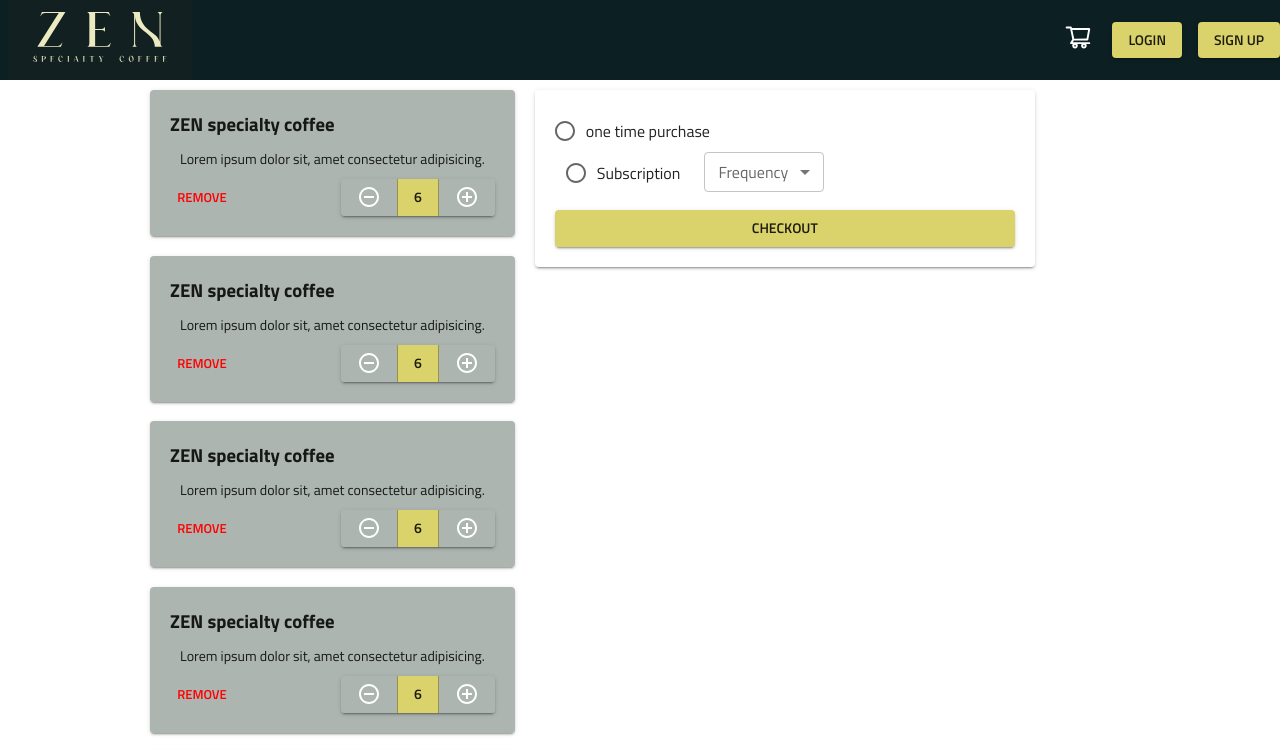
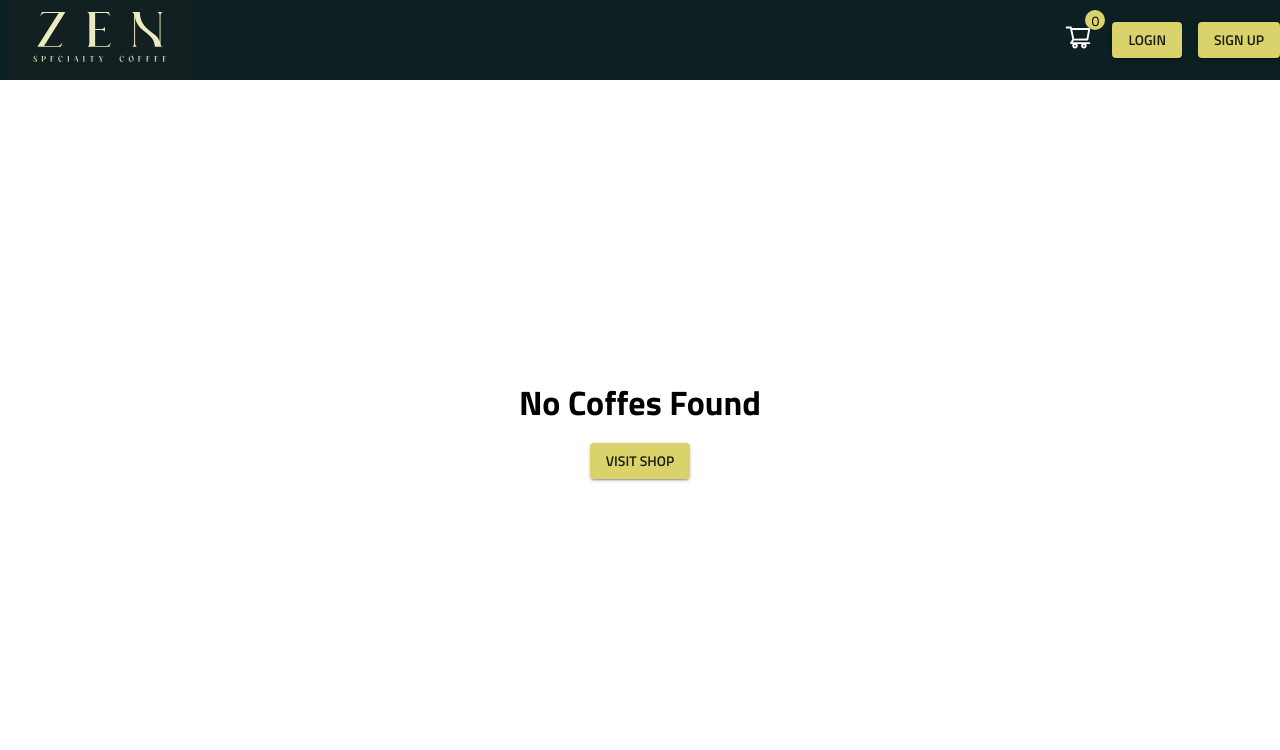
Before and after one commit to md-alif10000/zen_coffee, a React (Create React App) app: page /cart in a window 1280 px wide. Shown: the top 750 px of the page. Built offline with nearby package versions, Linux system fonts and the light colour scheme.

Commit message:
added add to cart

```diff
--- a/public/index.html
+++ b/public/index.html
@@ -24,7 +24,7 @@
       work correctly both with client-side routing and a non-root public URL.
       Learn how to configure a non-root public URL by running `npm run build`.
     -->
-    <title>React App</title>
+    <title>ZEN SPECIALTY COFFEE</title>
   </head>
   <body>
     <noscript>You need to enable JavaScript to run this app.</noscript>
--- a/src/components/Header/Header.css
+++ b/src/components/Header/Header.css
@@ -47,6 +47,23 @@
 
 .header .container .right .cartIcon {
   margin-right: 15px;
+  position: relative;
+}
+.cartCount {
+  padding: 5px;
+  width: 20px;
+  height: 20px;
+  display: flex;
+  align-items: center;
+  justify-content: center;
+  border-radius: 50%;
+  background-color: var(--yellow);
+  color: black;
+  font-weight: 500;
+  font-size: 14px;
+  position: absolute;
+  top: -8px;
+  right: -8px;
 }
 
 .menuIcon {
--- a/src/components/Header/Header.jsx
+++ b/src/components/Header/Header.jsx
@@ -13,6 +13,7 @@
 const Header = () => {
   const dispatch = useDispatch();
   const { isAuthenticated,user } = useSelector((state) => state.user);
+  const {cartItems } = useSelector((state) => state.cart);
   const [drawerOpen, setdrawerOpen] = useState(false);
   return (
     <header className="header">
@@ -83,6 +84,9 @@
         <div className="right">
           <RouterLink to={"/cart"} className="cartIcon">
             <AiOutlineShoppingCart className="icon" />
+            <div className="cartCount" >
+              {cartItems?.length}
+            </div>
           </RouterLink>
 
           <Stack spacing={2} direction="row">
--- a/src/pages/Cart/Cart.css
+++ b/src/pages/Cart/Cart.css
@@ -70,6 +70,14 @@
 
 
 }
+.emptyCart{
+  width: 100vw;
+  min-height: calc(100vh - 80px);
+  display: flex;
+  flex-direction: column;
+  align-items: center;
+  justify-content: center;
+}
 @media screen and (max-width:900px){
   .cart .container {
     flex-direction: column;
--- a/src/pages/Cart/Cart.jsx
+++ b/src/pages/Cart/Cart.jsx
@@ -10,26 +10,35 @@
   Select,
   Button,
   InputLabel,
+  Typography,
 } from "@mui/material";
 import React from "react";
 import Layout from "../../components/Layout/Layout";
-import { Slide,Fade  } from "react-reveal";
+import { Slide, Fade } from "react-reveal";
 import "./Cart.css";
 
 import CartItem from "./CartItem";
+import { useSelector } from "react-redux";
 const Cart = () => {
+  const { cartItems } = useSelector((state) => state.cart);
+
   return (
     <Layout footer={true}>
       <div className="cart">
         <div className="container">
-          <Fade  left cascade>
+          {cartItems.length ==0 &&  <div className="emptyCart">
+            <Typography variant="h4" fontWeight={"bold"} >No Coffes Found</Typography>
+          <Button href="/shop"  style={{margin:"20px"}} variant="contained">Visit Shop</Button>
+          </div> }
+          {cartItems.length > 0 &&   <Fade left cascade>
             <div className="cartItems">
-              {[0, 1, 2, 3, 4, 5, 6].map((item, index) => (
-                <CartItem key={index} />
+              {cartItems.map((item, index) => (
+                <CartItem key={index} item={item} />
               ))}
             </div>
-          </Fade >
-          <div className="subTotal">
+          </Fade>}
+
+          {cartItems.length > 0 && <div className="subTotal">
             <Paper elevation={2} className="subtotalContent">
               <Stack spacing={2}>
                 <FormControl size="small">
@@ -78,7 +87,9 @@
                 </Button>
               </Stack>
             </Paper>
-          </div>
+          </div>}
+
+
         </div>
       </div>
     </Layout>
--- a/src/pages/Cart/CartItem.jsx
+++ b/src/pages/Cart/CartItem.jsx
@@ -5,14 +5,25 @@
 import AddCircleOutlineIcon from "@mui/icons-material/AddCircleOutline";
 import RemoveCircleOutlineIcon from "@mui/icons-material/RemoveCircleOutline";
 import { Zoom } from "react-reveal";
-const CartItem = () => {
+import { useDispatch } from "react-redux";
+import {
+  decreaseCart,
+  removeItemsFromCart,
+} from "../../redux/actions/cartAction";
+const CartItem = ({ item }) => {
+  const dispatch = useDispatch();
   return (
     <Zoom>
       <Paper elevation={2} className="cartItem">
-        <h3 className="title">ZEN specialty coffee</h3>
-        <p>Lorem ipsum dolor sit, amet consectetur adipisicing.</p>
+        <h3 className="title">{item.name}</h3>
+        <p>{item.shortDescription}</p>
         <div>
-          <Button size="small" className="remove" style={{ color: "red" }}>
+          <Button
+            size="small"
+            className="remove"
+            style={{ color: "red" }}
+            onClick={() => dispatch(removeItemsFromCart(item._id))}
+          >
             remove
           </Button>
           <ButtonGroup
@@ -21,11 +32,15 @@
             variant="contained"
             aria-label="button group"
           >
-            <Button elevation={0} color="secondary">
+            <Button
+              elevation={0}
+              color="secondary"
+              onClick={() => dispatch(decreaseCart(item._id))}
+            >
               <RemoveCircleOutlineIcon />
             </Button>
 
-            <Button elevation={0}>6</Button>
+            <Button elevation={0}>{item.quantity}</Button>
             <Button elevation={0} color="secondary">
               <AddCircleOutlineIcon />
             </Button>
--- a/src/redux/actions/cartAction.js
+++ b/src/redux/actions/cartAction.js
@@ -1,5 +1,7 @@
+import { toast } from "react-toastify";
 import {
   ADD_TO_CART,
+  DECREASE_CART,
   REMOVE_CART_ITEM,
   SAVE_SHIPPING_INFO,
 } from "../constants/cartConstants";
@@ -7,38 +9,33 @@
 import { backend_api } from "../utils/backend_api";
 
 // Add to Cart
-export const addItemsToCart = (product, quantity) => async (dispatch, getState) => {
+export const addItemsToCart = (product) => async (dispatch, getState) => {
   // const { data } = await axios.get(`${backend_api}/api/v1/product/${id}`);
 
   dispatch({
     type: ADD_TO_CART,
-    // payload: {
-    //   product: data.product._id,
-    //   name: data.product.name,
-    //   price: data.product.price,
-    //   image: data.product.images[0].url,
-    //   stock: data.product.Stock,
-    //   quantity,
-    // },
-    payload: {
-      product: product._id,
-      name: product.name,
-      price: product.price,
-      image: product.images[0].url,
-      stock: product.Stock,
-      color:product.color,
-      size:product.size,
-      quantity,
-    },
+    payload: product,
   });
 
   localStorage.setItem("cartItems", JSON.stringify(getState().cart.cartItems));
+  toast.success("Coffee added to cart");
 };
 
 // REMOVE FROM CART
 export const removeItemsFromCart = (id) => async (dispatch, getState) => {
   dispatch({
     type: REMOVE_CART_ITEM,
+    payload: id,
+  });
+
+  localStorage.setItem("cartItems", JSON.stringify(getState().cart.cartItems));
+};
+
+
+
+export const decreaseCart = (id) => async (dispatch, getState) => {
+  dispatch({
+    type: DECREASE_CART,
     payload: id,
   });
 
--- a/src/redux/constants/cartConstants.js
+++ b/src/redux/constants/cartConstants.js
@@ -1,5 +1,7 @@
 export const ADD_TO_CART = "ADD_TO_CART";
 
 export const REMOVE_CART_ITEM = "REMOVE_CART_ITEM";
+export const DECREASE_CART = "DECREASE_CART";
+export const INCREASE_CART = "INCREASE_CART";
 
 export const SAVE_SHIPPING_INFO = "SAVE_SHIPPING_INFO";
--- a/src/redux/reducers/cartReducer.js
+++ b/src/redux/reducers/cartReducer.js
@@ -1,5 +1,6 @@
 import {
   ADD_TO_CART,
+  DECREASE_CART,
   REMOVE_CART_ITEM,
   SAVE_SHIPPING_INFO,
 } from "../constants/cartConstants";
@@ -12,15 +13,13 @@
     case ADD_TO_CART:
       const item = action.payload;
 
-      const isItemExist = state.cartItems.find(
-        (i) => i.product === item.product
-      );
+      const isItemExist = state.cartItems.find((i) => i._id === item._id);
 
       if (isItemExist) {
         return {
           ...state,
           cartItems: state.cartItems.map((i) =>
-            i.product === isItemExist.product ? item : i
+            i._id === isItemExist._id ? item : i
           ),
         };
       } else {
@@ -33,7 +32,22 @@
     case REMOVE_CART_ITEM:
       return {
         ...state,
-        cartItems: state.cartItems.filter((i) => i.product !== action.payload),
+        cartItems: state.cartItems.filter((i) => i._id !== action.payload),
+      };
+    case DECREASE_CART:
+      const _item = state.cartItems.find((i) => i._id === action.payload);
+      if (_item.quantity == 1) {
+        return {
+          ...state,
+          cartItems: state.cartItems.filter((i) => i._id !== action.payload),
+        };
+      }
+
+      const items = state.cartItems.filter((i) => i._id !== action.payload);
+      return {
+        ...state,
+
+        cartItems: [...items, { ..._item, quantity: _item.quantity - 1 }],
       };
 
     case SAVE_SHIPPING_INFO:
```
Also changed, not shown: src/pages/Home/Shop/ProductCard.jsx (+40 -11 lines).
